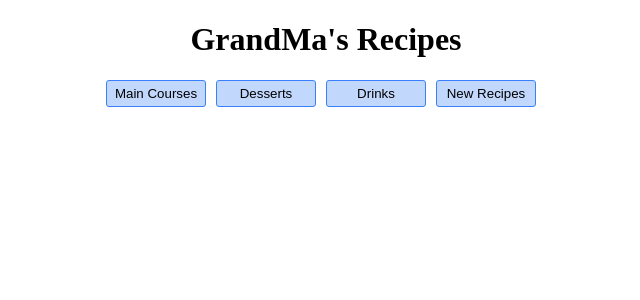
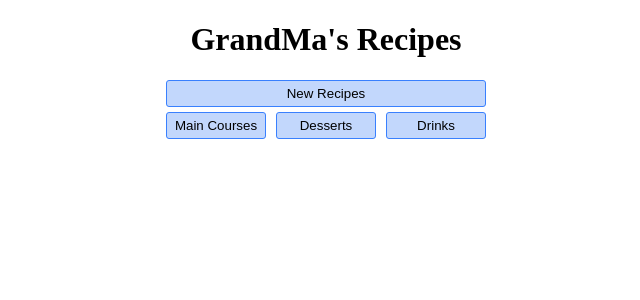
Before and after one commit to info7tik/grandma, an Angular app: page / in a window 1280 px wide. Shown: the top 300 px of the page, without its empty margins (314-954 px from the left). Built offline with nearby package versions, Linux system fonts and the light colour scheme.

Commit message:
two lines for navigation bar

```diff
--- a/src/app/app.component.css
+++ b/src/app/app.component.css
@@ -6,15 +6,27 @@
     text-align: center;
 }
 
-.nav-bar > * {
+.large-button {
+    width: 320px;
+    padding: 5px;
+    margin-bottom: 5px;
+}
+
+.small-button {
     width: 100px;
     padding: 5px;
-    margin-inline-end: 10px;
+}
+
+.blue {
     background-color: #C2D7FC;
     border: 1px solid #3980FE;
     border-radius: 3px;
 }
 
+.m-right {
+    margin-right: 10px;
+}
+
 .content {
     margin-top: 20px;
 }
--- a/src/app/app.component.html
+++ b/src/app/app.component.html
@@ -2,10 +2,21 @@
     <div class="m-auto t-center">
         <h1>GrandMa's Recipes</h1>
         <nav class="nav-bar">
-            <button routerLink="/recipes/main-course" routerLinkActive="active" ariaCurrentWhenActive="page">Main Courses</button>
-            <button routerLink="/recipes/dessert" routerLinkActive="active" ariaCurrentWhenActive="page">Desserts</button>
-            <button routerLink="/recipes/drink" routerLinkActive="active" ariaCurrentWhenActive="page">Drinks</button>
-            <button routerLink="/newrecipe" routerLinkActive="active" ariaCurrentWhenActive="page">New Recipes</button>
+            <button routerLink="/newrecipe" routerLinkActive="active" ariaCurrentWhenActive="page" class="large-button blue">
+                New Recipes
+            </button><br />
+            <button routerLink="/recipes/main-course" routerLinkActive="active" ariaCurrentWhenActive="page"
+                class="small-button m-right blue">
+                Main Courses
+            </button>
+            <button routerLink="/recipes/dessert" routerLinkActive="active" ariaCurrentWhenActive="page"
+                class="small-button m-right blue">
+                Desserts
+            </button>
+            <button routerLink="/recipes/drink" routerLinkActive="active" ariaCurrentWhenActive="page"
+                class="small-button blue">
+                Drinks
+            </button>
         </nav>
         <div class="content">
             <router-outlet />
```
